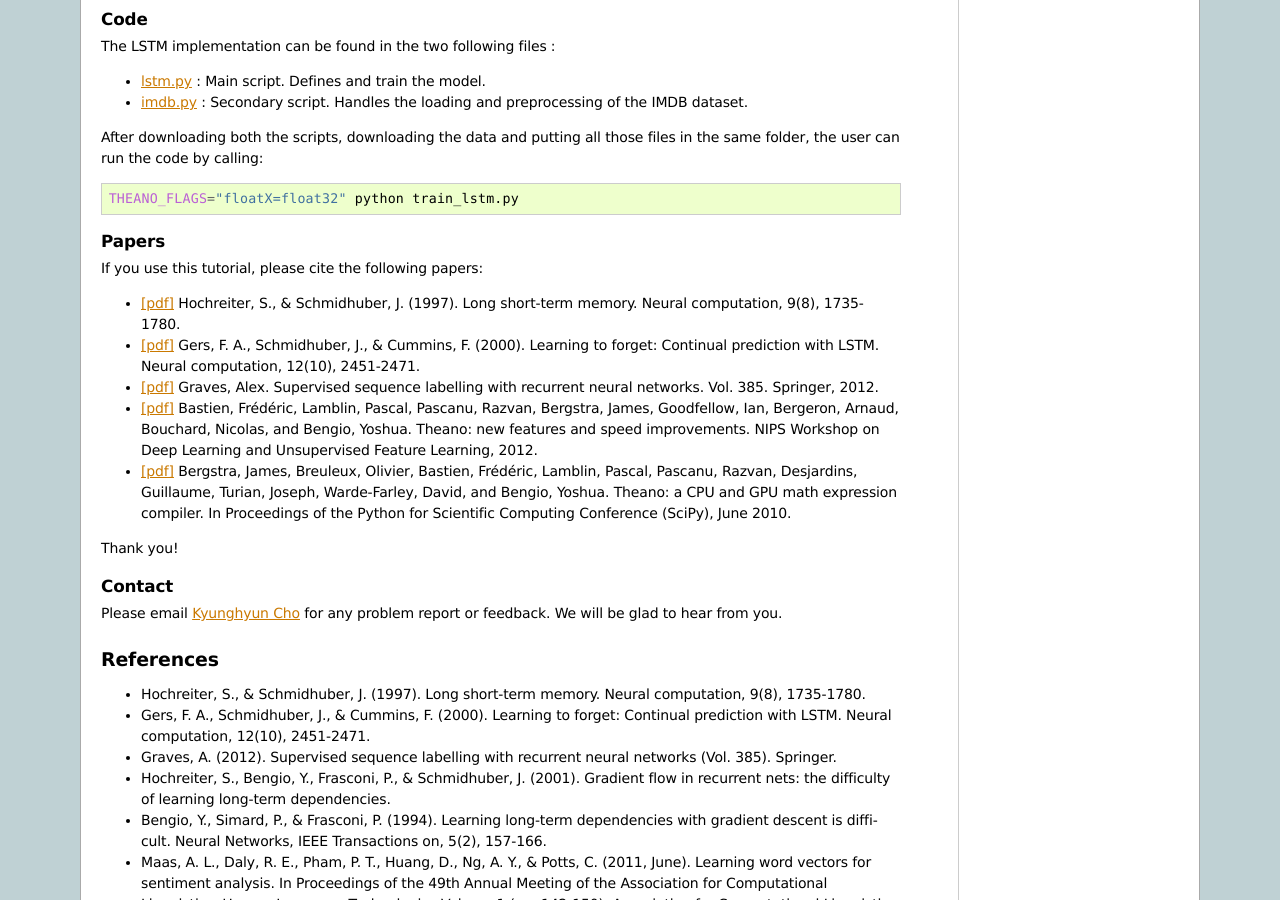
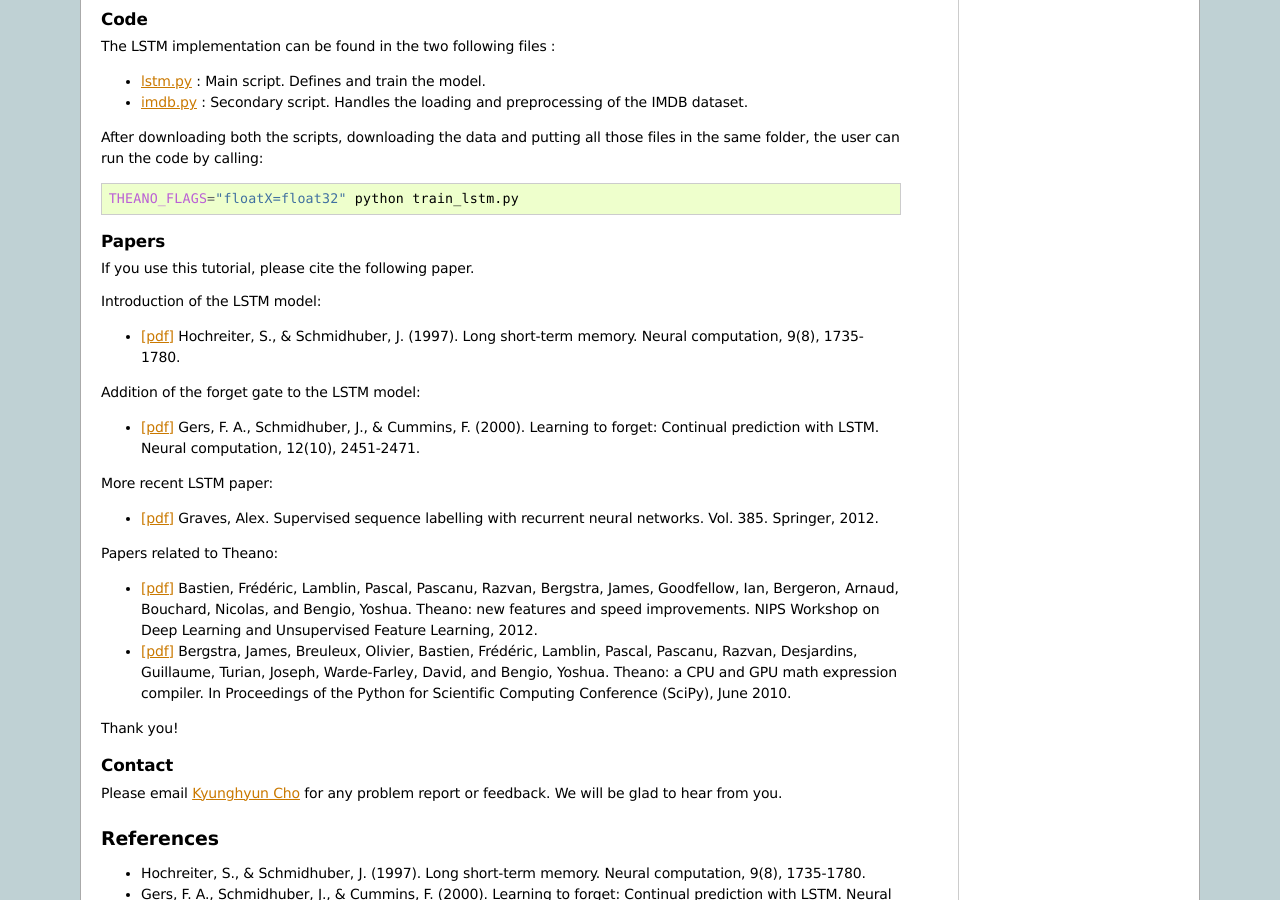
Before and after one commit to lisa-lab/DeepLearningTutorials, a Sphinx documentation site: the page built from doc/lstm.txt, in a window 1280 px wide and 900 px high, scrolled down 2842 px. Built offline with Sphinx 7.4.7, drawn with Linux system fonts in a browser that asks for light colours; formulas are drawn with MathJax 3; pages that are not in the unit, such as notebooks, are missing from menus.

Commit message:
Add a description for each paper we ask users of the tutorial to cite.

```diff
--- a/doc/lstm.txt
+++ b/doc/lstm.txt
@@ -196,13 +196,21 @@ calling:
 Papers
 ======
 
-If you use this tutorial, please cite the following papers:
+If you use this tutorial, please cite the following paper.
+
+Introduction of the LSTM model:
 
 * `[pdf] <http://deeplearning.cs.cmu.edu/pdfs/Hochreiter97_lstm.pdf>`_ Hochreiter, S., & Schmidhuber, J. (1997). Long short-term memory. Neural computation, 9(8), 1735-1780.
 
+Addition of the forget gate to the LSTM model:
+
 * `[pdf] <http://www.mitpressjournals.org/doi/pdf/10.1162/089976600300015015>`_ Gers, F. A., Schmidhuber, J., & Cummins, F. (2000). Learning to forget: Continual prediction with LSTM. Neural computation, 12(10), 2451-2471.
 
+More recent LSTM paper:
+
 * `[pdf] <http://www.cs.toronto.edu/~graves/preprint.pdf>`_ Graves, Alex. Supervised sequence labelling with recurrent neural networks. Vol. 385. Springer, 2012.
+
+Papers related to Theano:
 
 * `[pdf] <http://www.iro.umontreal.ca/~lisa/pointeurs/nips2012_deep_workshop_theano_final.pdf>`_ Bastien, Frédéric, Lamblin, Pascal, Pascanu, Razvan, Bergstra, James, Goodfellow, Ian, Bergeron, Arnaud, Bouchard, Nicolas, and Bengio, Yoshua. Theano: new features and speed improvements. NIPS Workshop on Deep Learning and Unsupervised Feature Learning, 2012.
 
```
